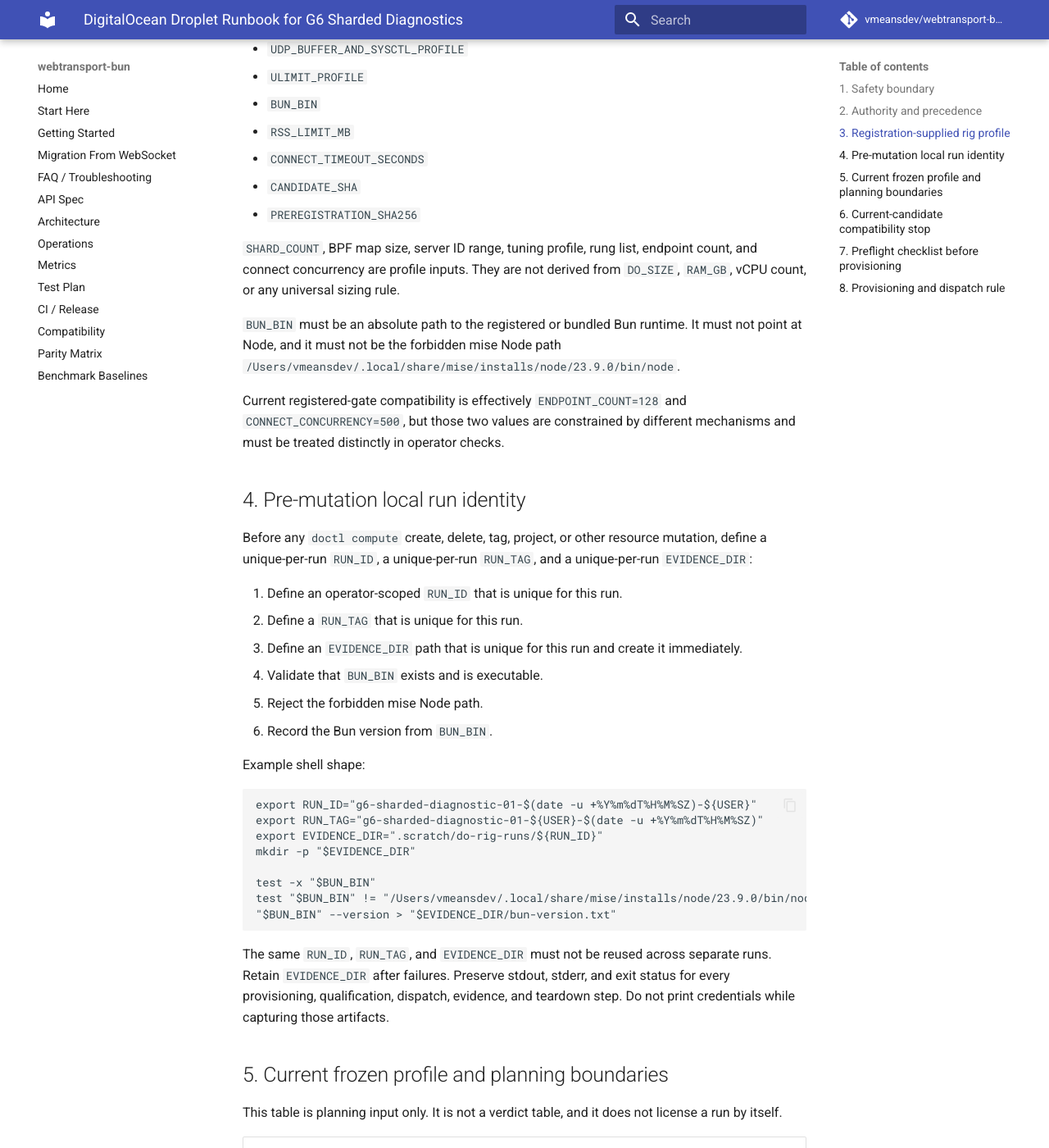
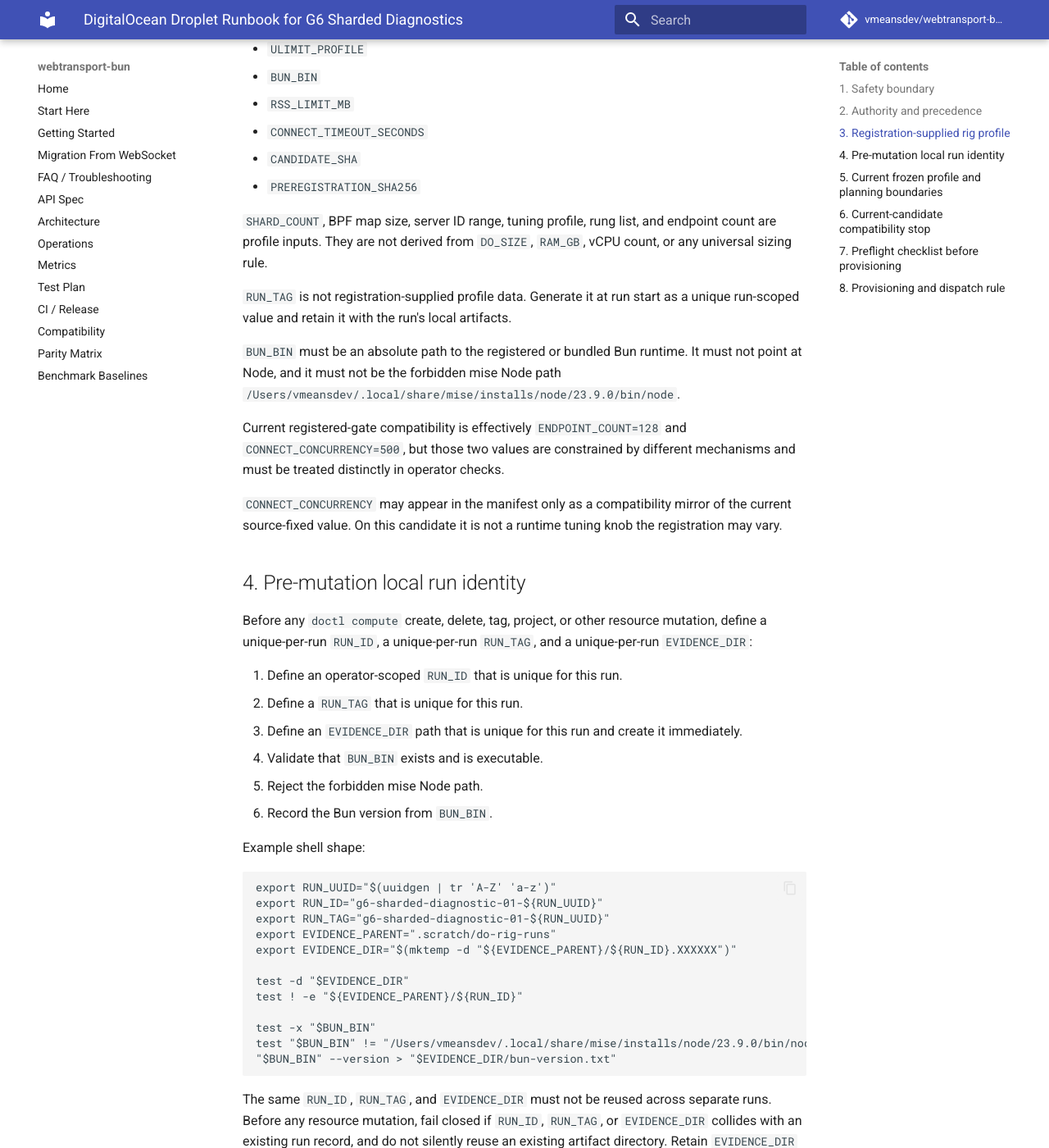
Before and after one commit to vmeansdev/webtransport-bun, an MkDocs documentation site: the page built from docs/research/DO_DROPLET_RUNBOOK.md, in a window 1280 px wide and 1400 px high, scrolled down 1703 px. Shown: the whole window at 82% size. Built offline with MkDocs 1.6.1 and Material for MkDocs 9.7.7, drawn with Linux system fonts in a browser that asks for light colours; comment, search, counter and statistics services are not loaded.

Commit message:
Separate runbook authority buckets and fail-closed run identity creation

````diff
--- a/docs/research/DO_DROPLET_RUNBOOK.md
+++ b/docs/research/DO_DROPLET_RUNBOOK.md
@@ -69,8 +68,11 @@
 - `PREREGISTRATION_SHA256`
 
 `SHARD_COUNT`, BPF map size, server ID range, tuning profile, rung list,
-endpoint count, and connect concurrency are profile inputs. They are not
+and endpoint count are profile inputs. They are not
 derived from `DO_SIZE`, `RAM_GB`, vCPU count, or any universal sizing rule.
+
+`RUN_TAG` is not registration-supplied profile data. Generate it at run start
+as a unique run-scoped value and retain it with the run's local artifacts.
 
 `BUN_BIN` must be an absolute path to the registered or bundled Bun runtime.
 It must not point at Node, and it must not be the forbidden mise Node path
@@ -80,6 +82,10 @@
 `ENDPOINT_COUNT=128` and `CONNECT_CONCURRENCY=500`, but those two values are
 constrained by different mechanisms and must be treated distinctly in operator
 checks.
+
+`CONNECT_CONCURRENCY` may appear in the manifest only as a compatibility mirror
+of the current source-fixed value. On this candidate it is not a runtime tuning
+knob the registration may vary.
 
 ## 4. Pre-mutation local run identity
 
@@ -97,10 +103,14 @@
 Example shell shape:
 
 ```bash
-export RUN_ID="g6-sharded-diagnostic-01-$(date -u +%Y%m%dT%H%M%SZ)-${USER}"
-export RUN_TAG="g6-sharded-diagnostic-01-${USER}-$(date -u +%Y%m%dT%H%M%SZ)"
-export EVIDENCE_DIR=".scratch/do-rig-runs/${RUN_ID}"
-mkdir -p "$EVIDENCE_DIR"
+export RUN_UUID="$(uuidgen | tr 'A-Z' 'a-z')"
+export RUN_ID="g6-sharded-diagnostic-01-${RUN_UUID}"
+export RUN_TAG="g6-sharded-diagnostic-01-${RUN_UUID}"
+export EVIDENCE_PARENT=".scratch/do-rig-runs"
+export EVIDENCE_DIR="$(mktemp -d "${EVIDENCE_PARENT}/${RUN_ID}.XXXXXX")"
+
+test -d "$EVIDENCE_DIR"
+test ! -e "${EVIDENCE_PARENT}/${RUN_ID}"
 
 test -x "$BUN_BIN"
 test "$BUN_BIN" != "/Users/vmeansdev/.local/share/mise/installs/node/23.9.0/bin/node"
@@ -108,9 +118,12 @@
 ```
 
 The same `RUN_ID`, `RUN_TAG`, and `EVIDENCE_DIR` must not be reused across
-separate runs. Retain `EVIDENCE_DIR` after failures. Preserve stdout, stderr,
-and exit status for every provisioning, qualification, dispatch, evidence, and
-teardown step. Do not print credentials while capturing those artifacts.
+separate runs. Before any resource mutation, fail closed if `RUN_ID`,
+`RUN_TAG`, or `EVIDENCE_DIR` collides with an existing run record, and do not
+silently reuse an existing artifact directory. Retain `EVIDENCE_DIR` after
+failures. Preserve stdout, stderr, and exit status for every provisioning,
+qualification, dispatch, evidence, and teardown step. Do not print credentials
+while capturing those artifacts.
 
 ## 5. Current frozen profile and planning boundaries
 
````
Also changed, not shown: other parts of docs/research/DO_DROPLET_RUNBOOK.md (+0 -1 lines).
